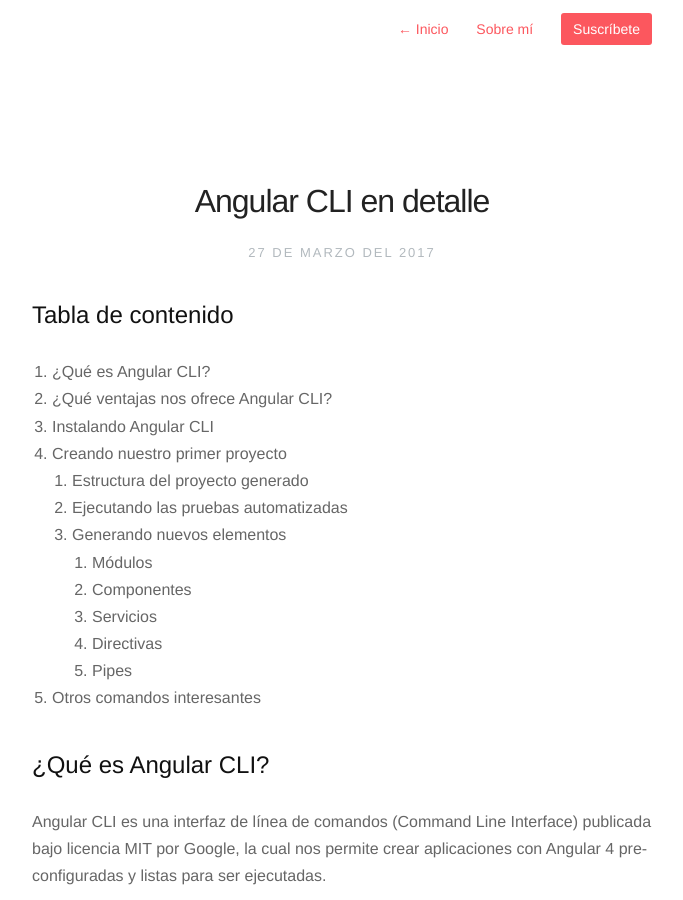
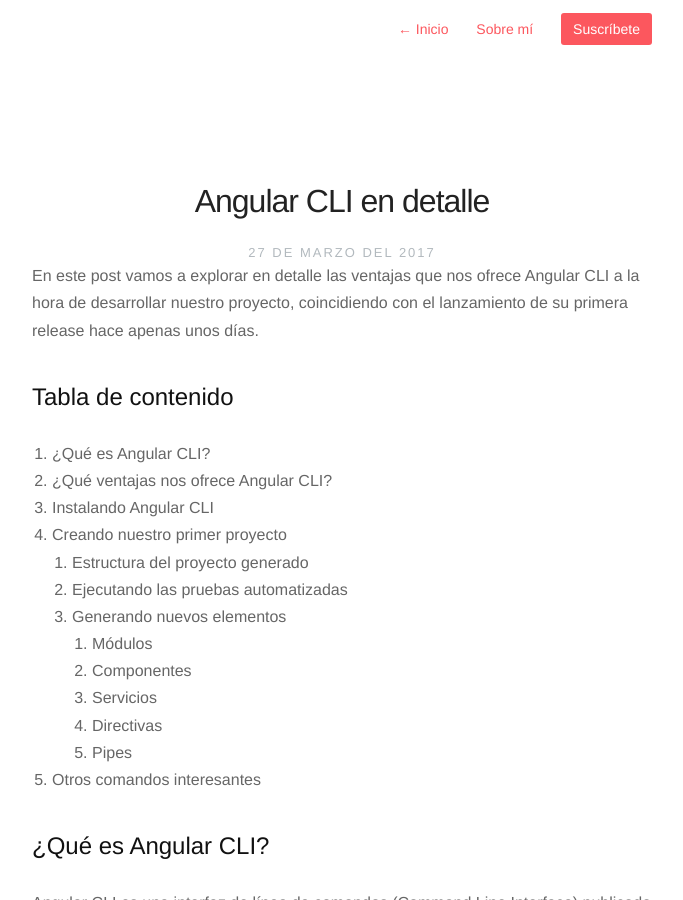
Before and after one commit to elias-garcia/elias-garcia.github.io, a Jekyll site: the page built from _posts/2017-03-27-angular-cli-en-detalle.markdown, in a window 1280 px wide and 900 px high. Shown: the whole window, without its empty margins (298-981 px from the left). Built offline with Jekyll 4.4.1, drawn with Linux system fonts in a browser that asks for light colours; comment, search, counter and statistics services are not loaded.

Commit message:
First post fix

```diff
--- a/_posts/2017-03-27-angular-cli-en-detalle.markdown
+++ b/_posts/2017-03-27-angular-cli-en-detalle.markdown
@@ -4,6 +4,10 @@
 description: Agiliza tu workflow con Angular al máximo
 topic: angular
 ---
+
+En este post vamos a explorar en detalle las ventajas que nos ofrece Angular CLI
+a la hora de desarrollar nuestro proyecto, coincidiendo con el lanzamiento de su
+primera release hace apenas unos días.
 
 ## Tabla de contenido
 
```
